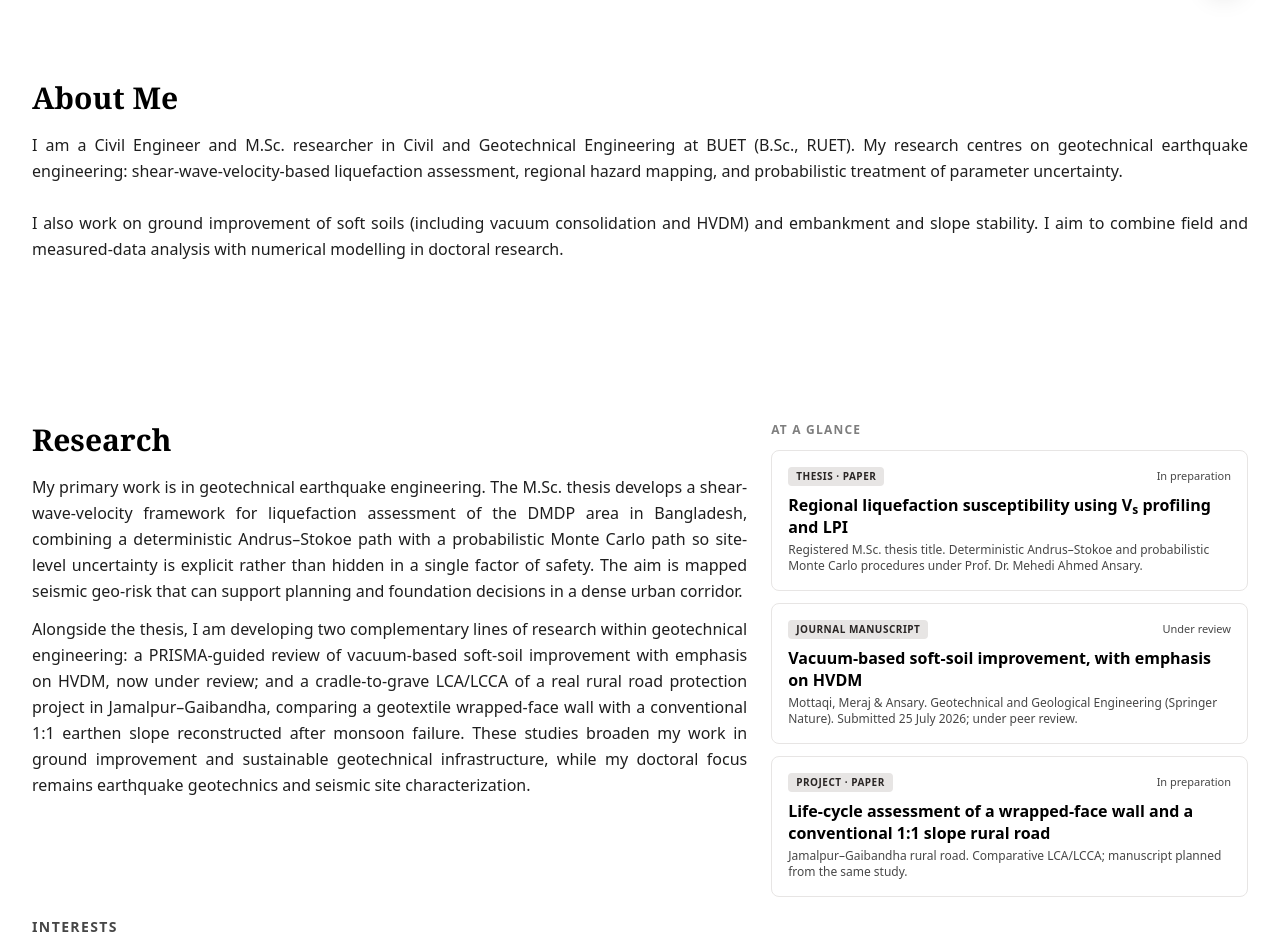
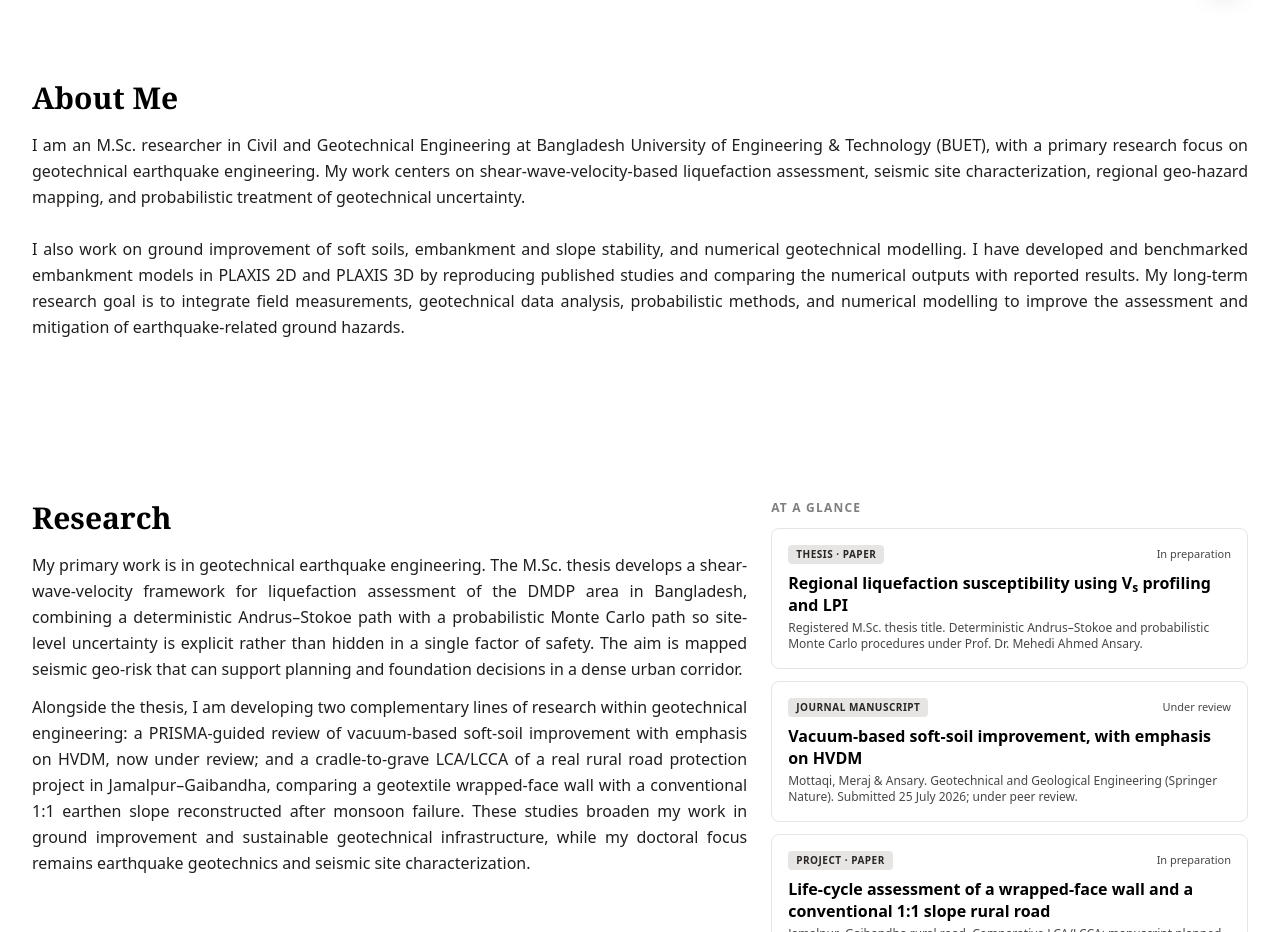
Before and after one commit to enamulislammeraj25-rin/portfolio-xrin, a React (Create React App) app: page / in a window 1280 px wide. Shown: the part 784-1716 px from the top of the page. Built offline with nearby package versions, Linux system fonts and the light colour scheme.

Commit message:
Refine PhD-focused About Me and add PLAXIS benchmarking

```diff
--- a/src/data/portfolioData.js
+++ b/src/data/portfolioData.js
@@ -15,7 +15,7 @@ export const PORTFOLIO_DATA = {
     title: "Geotechnical Earthquake Engineering Researcher | M.Sc., BUET",
     institution: "Bangladesh University of Engineering & Technology (BUET)",
     tagline: "Geotechnical Earthquake Engineering Researcher | M.Sc., BUET · Soil Liquefaction · Vs-Based Site Characterization · Probabilistic Geo-Hazard Assessment",
-    bio: "I am a Civil Engineer and M.Sc. researcher in Civil and Geotechnical Engineering at BUET (B.Sc., RUET). My research centres on geotechnical earthquake engineering: shear-wave-velocity-based liquefaction assessment, regional hazard mapping, and probabilistic treatment of parameter uncertainty.\n\nI also work on ground improvement of soft soils (including vacuum consolidation and HVDM) and embankment and slope stability. I aim to combine field and measured-data analysis with numerical modelling in doctoral research.",
+    bio: "I am an M.Sc. researcher in Civil and Geotechnical Engineering at Bangladesh University of Engineering & Technology (BUET), with a primary research focus on geotechnical earthquake engineering. My work centers on shear-wave-velocity-based liquefaction assessment, seismic site characterization, regional geo-hazard mapping, and probabilistic treatment of geotechnical uncertainty.\n\nI also work on ground improvement of soft soils, embankment and slope stability, and numerical geotechnical modelling. I have developed and benchmarked embankment models in PLAXIS 2D and PLAXIS 3D by reproducing published studies and comparing the numerical outputs with reported results. My long-term research goal is to integrate field measurements, geotechnical data analysis, probabilistic methods, and numerical modelling to improve the assessment and mitigation of earthquake-related ground hazards.",
     email: "enamulislammeraj.25@gmail.com",
     location: "Dhaka, Bangladesh",
     cvLink: "/Enamul_Islam_Meraj_WebsiteCV.pdf",
```
